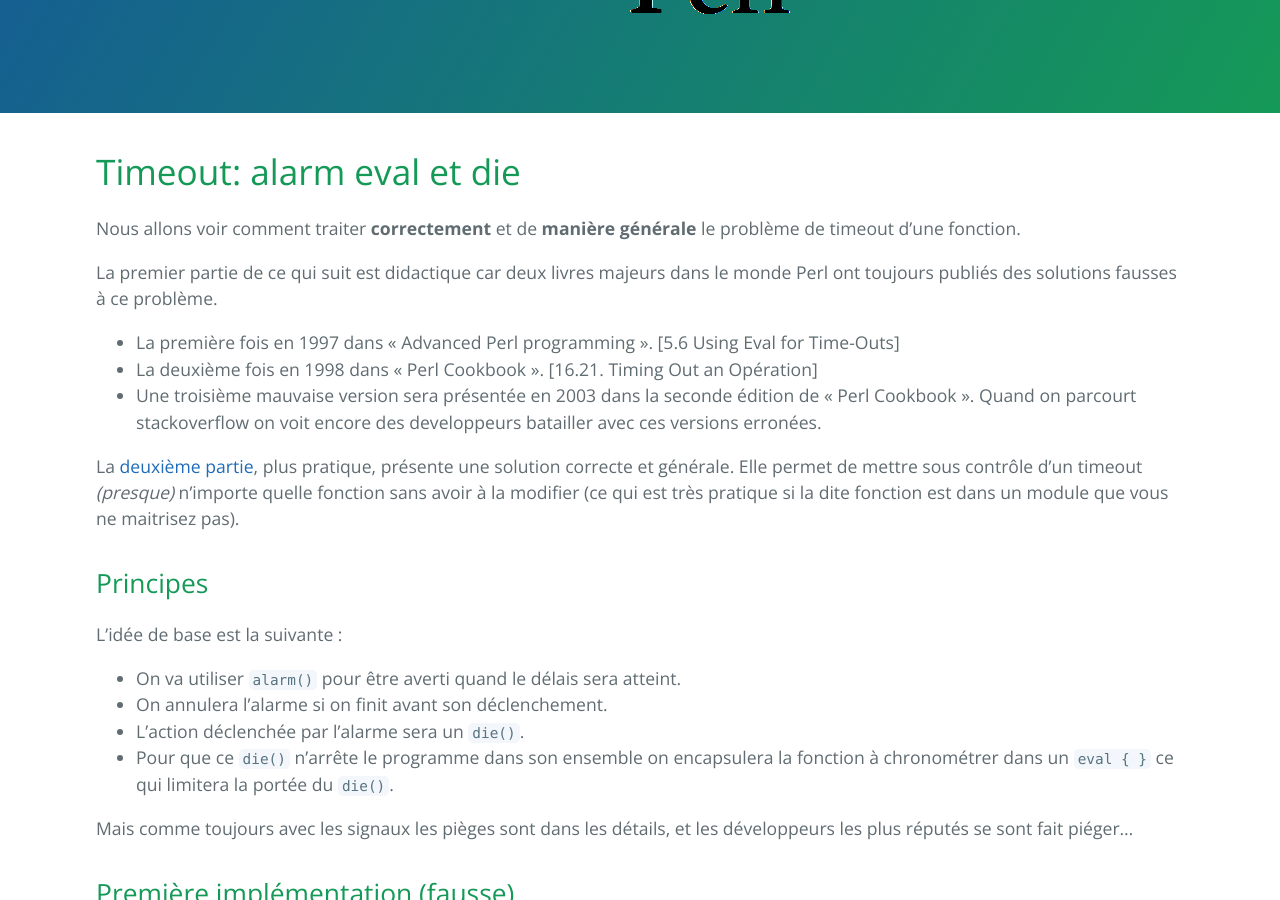
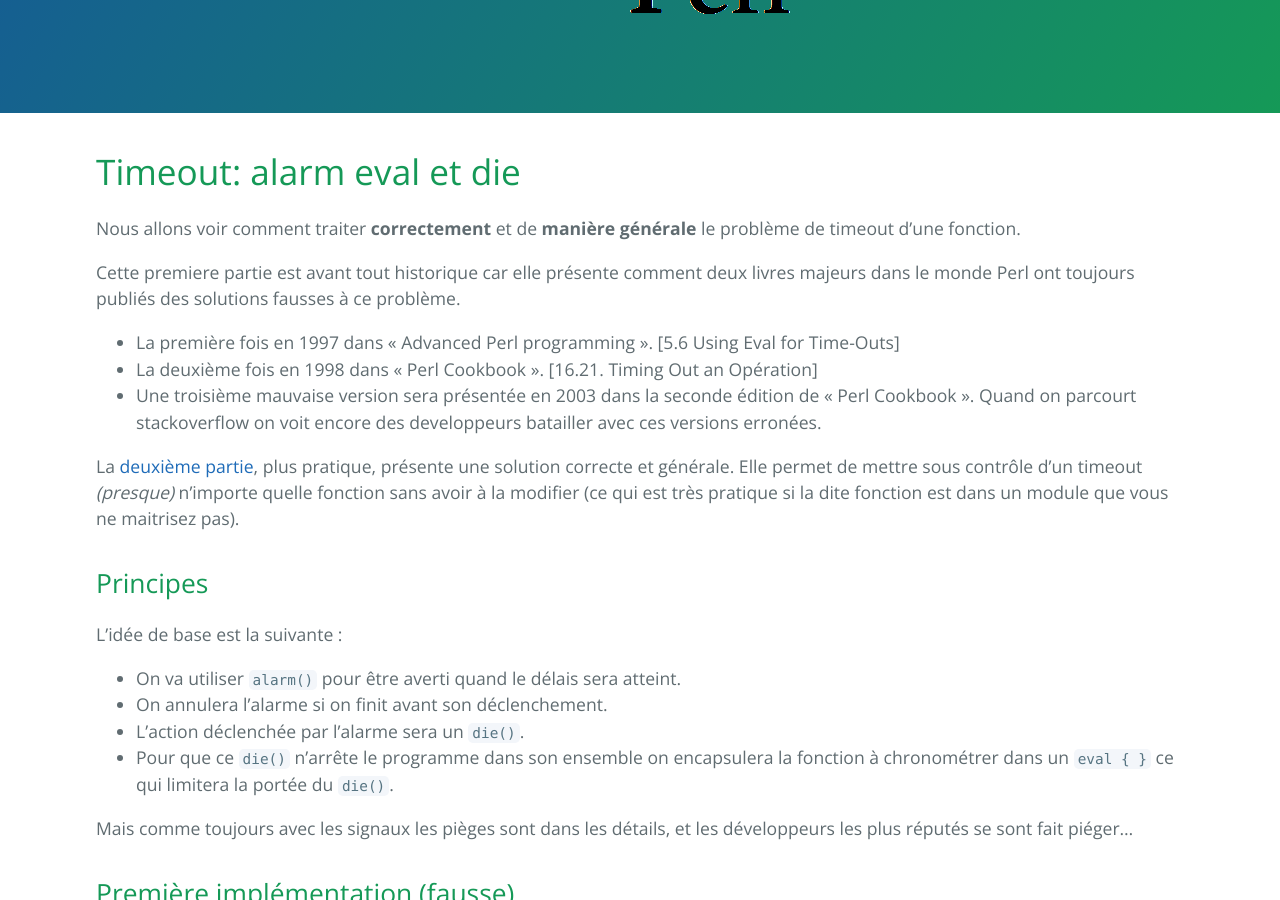
Before and after one commit to deePerl/deeperl.github.io, a Jekyll site: the page built from fr/timeout_alarm_eval_die_wrong.md, in a window 1280 px wide and 900 px high, scrolled down 328 px. Built offline with Jekyll 4.4.1, drawn with Linux system fonts in a browser that asks for light colours; our own code applies the rules of GitHub Pages for plain Markdown files.

Commit message:
Update timeout_alarm_eval_die_wrong.md

```diff
--- a/fr/timeout_alarm_eval_die_wrong.md
+++ b/fr/timeout_alarm_eval_die_wrong.md
@@ -1,7 +1,7 @@
 # Timeout: alarm eval et die
 Nous allons voir comment traiter **correctement** et de **manière générale** le problème de timeout d’une fonction.
 
-La premier partie de ce qui suit est didactique car deux livres majeurs dans le monde Perl ont toujours publiés des solutions fausses à ce problème.
+Cette premiere partie est avant tout historique car elle présente comment deux livres majeurs dans le monde Perl ont toujours publiés des solutions fausses à ce problème.
 - La première fois en 1997 dans « Advanced Perl programming ». [5.6 Using Eval for Time-Outs]
 - La deuxième fois en 1998 dans « Perl Cookbook ». [16.21. Timing Out an Opération]
 - Une troisième mauvaise version sera présentée en 2003 dans la seconde édition de « Perl Cookbook ».
```
